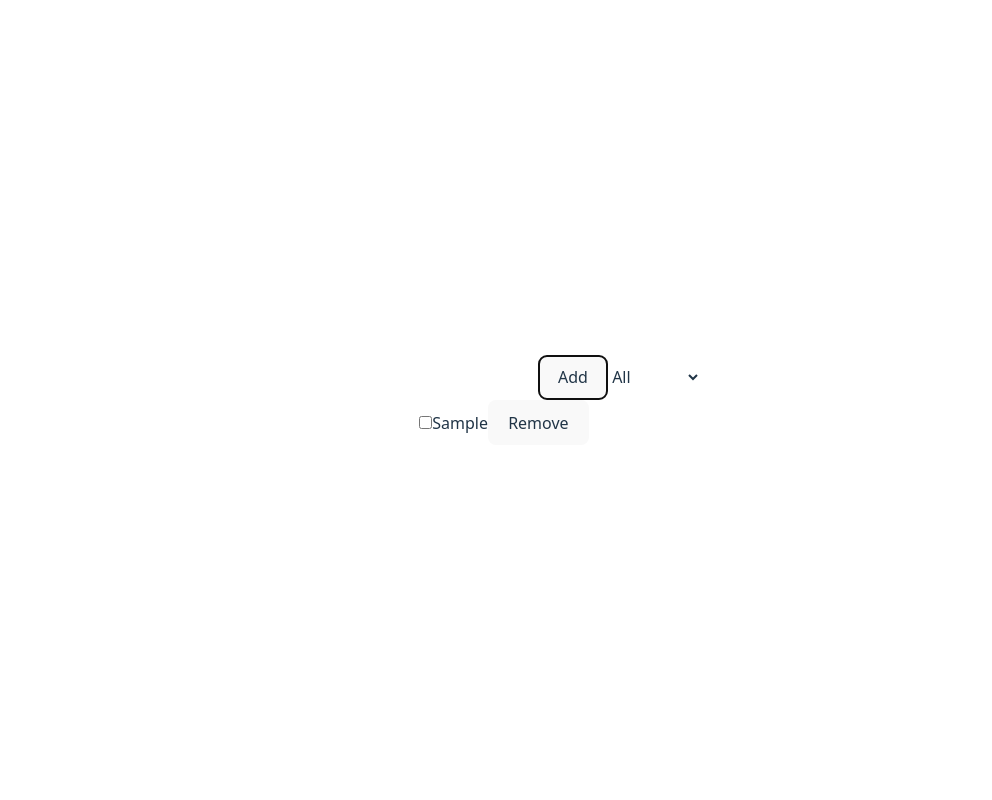
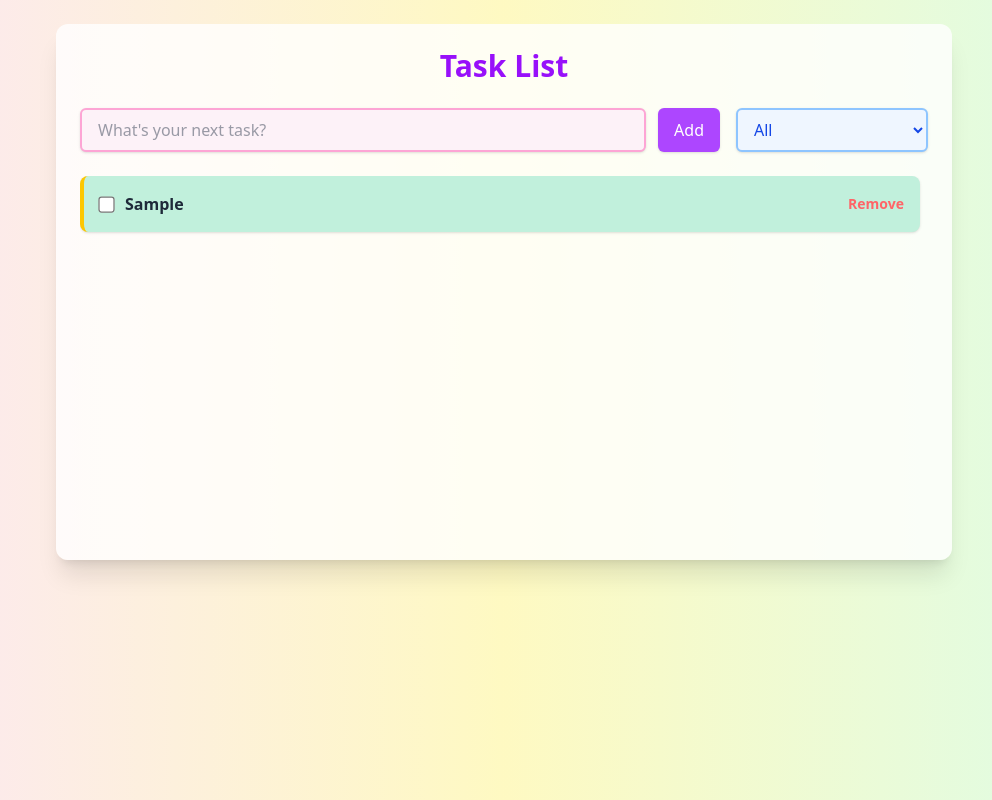
Before and after one commit to satriawanz/32-pbk-uts-233510551, a Vue app: page / in a window 1280 px wide. Both pictures are taken after typing "Sample" into the empty fields and a click on the button "Add". Shown: the whole page, without its empty margins (136-1128 px from the left). Built offline with nearby package versions, Linux system fonts and the light colour scheme.

Commit message:
style tailwind

```diff
--- a/src/App.vue
+++ b/src/App.vue
@@ -6,19 +6,19 @@ const newList = ref('');
 const filter = ref('all');
 
 const addList = () => {
-  if (newList.value !== '') {
+  if (newList.value.trim() !== '') {
     list.value.push({
-      id: list.value.length + 1,
+      id: Date.now(),
       name: newList.value,
       isDone: false,
     });
     newList.value = '';
   }
-}
+};
 
 const removeList = (id) => {
   list.value = list.value.filter((item) => item.id !== id);
-}
+};
 
 const filterList = computed(() => {
   if (filter.value === 'all') {
@@ -28,30 +28,79 @@ const filterList = computed(() => {
   } else {
     return list.value.filter((item) => !item.isDone);
   }
-})
-
+});
 </script>
 
 <template>
-  <div>
-    <input type="text" v-model="newList" />
-    <button @click="addList">Add</button>
-    <select v-model="filter">
+  <div class="min-h-screen w-full bg-gradient-to-r from-pink-100 via-yellow-100 to-green-100 p-6">
+    <div class="max-w-4xl mx-auto bg-white/80 rounded-xl shadow-xl p-6 space-y-6">
+      <h1 class="text-3xl font-bold text-center text-purple-600">Task List</h1>
+
+      <!-- Input + Filter -->
+      <div class="flex flex-col md:flex-row justify-between gap-4">
+        <div class="flex flex-1 gap-3">
+          <input
+            type="text"
+            v-model="newList"
+            placeholder="What's your next task?"
+            class="w-full px-4 py-2 rounded-md border-2 border-pink-300 bg-pink-50 text-gray-700 shadow focus:outline-none focus:ring-2 focus:ring-pink-400"
+          />
+          <button
+            @click="addList"
+            class="bg-purple-500 hover:bg-purple-600 text-white px-4 py-2 rounded-md shadow"
+          >
+            Add
+          </button>
+        </div>
+
+        <select
+          v-model="filter"
+          class="w-full md:w-48 px-3 py-2 border-2 border-blue-300 bg-blue-50 rounded-md text-blue-700 shadow focus:ring-2 focus:ring-blue-400"
+        >
           <option value="all">All</option>
           <option value="done">Done</option>
           <option value="not-done">Not Done</option>
         </select>
+      </div>
 
-    <ul>
-      <li v-for="item in filterList" :key="item.id">
-        <input type="checkbox" v-model="item.isDone" />
-        <span :class="item.isDone ? 'line-through text-gray-400' : ''">
+      <!-- List -->
+      <ul class="space-y-3 h-90 overflow-y-auto pr-2">
+        <li
+          v-for="item in filterList"
+          :key="item.id"
+          class="flex justify-between items-center bg-mint p-4 rounded-lg shadow border-l-4"
+          :class="item.isDone ? 'border-green-400' : 'border-yellow-400'"
+        >
+          <div class="flex items-center gap-3">
+            <input type="checkbox" v-model="item.isDone" class="accent-green-500 scale-125" />
+            <span
+              :class="item.isDone ? 'line-through text-gray-400' : 'text-gray-800 font-semibold'"
+            >
               {{ item.name }}
             </span>
-        <button @click="removeList(item.id)">Remove</button>
+          </div>
+          <button
+            @click="removeList(item.id)"
+            class="text-sm text-red-400 hover:text-red-600 font-semibold"
+          >
+            Remove
+          </button>
         </li>
       </ul>
     </div>
+  </div>
 </template>
 
-<style scoped></style>
+<style scoped>
+.bg-mint {
+  background-color: #c1f0dc;
+}
+
+ul::-webkit-scrollbar {
+  width: 8px;
+}
+ul::-webkit-scrollbar-thumb {
+  background-color: #a0aec0;
+  border-radius: 6px;
+}
+</style>
--- a/src/style.css
+++ b/src/style.css
@@ -1,81 +1 @@
 @import 'tailwindcss';
-
-:root {
-  font-family: system-ui, Avenir, Helvetica, Arial, sans-serif;
-  line-height: 1.5;
-  font-weight: 400;
-
-  color-scheme: light dark;
-  color: rgba(255, 255, 255, 0.87);
-  background-color: #242424;
-
-  font-synthesis: none;
-  text-rendering: optimizeLegibility;
-  -webkit-font-smoothing: antialiased;
-  -moz-osx-font-smoothing: grayscale;
-}
-
-a {
-  font-weight: 500;
-  color: #646cff;
-  text-decoration: inherit;
-}
-a:hover {
-  color: #535bf2;
-}
-
-body {
-  margin: 0;
-  display: flex;
-  place-items: center;
-  min-width: 320px;
-  min-height: 100vh;
-}
-
-h1 {
-  font-size: 3.2em;
-  line-height: 1.1;
-}
-
-button {
-  border-radius: 8px;
-  border: 1px solid transparent;
-  padding: 0.6em 1.2em;
-  font-size: 1em;
-  font-weight: 500;
-  font-family: inherit;
-  background-color: #1a1a1a;
-  cursor: pointer;
-  transition: border-color 0.25s;
-}
-button:hover {
-  border-color: #646cff;
-}
-button:focus,
-button:focus-visible {
-  outline: 4px auto -webkit-focus-ring-color;
-}
-
-.card {
-  padding: 2em;
-}
-
-#app {
-  max-width: 1280px;
-  margin: 0 auto;
-  padding: 2rem;
-  text-align: center;
-}
-
-@media (prefers-color-scheme: light) {
-  :root {
-    color: #213547;
-    background-color: #ffffff;
-  }
-  a:hover {
-    color: #747bff;
-  }
-  button {
-    background-color: #f9f9f9;
-  }
-}
```
Lines whose indentation alone changed are shown as unchanged.
